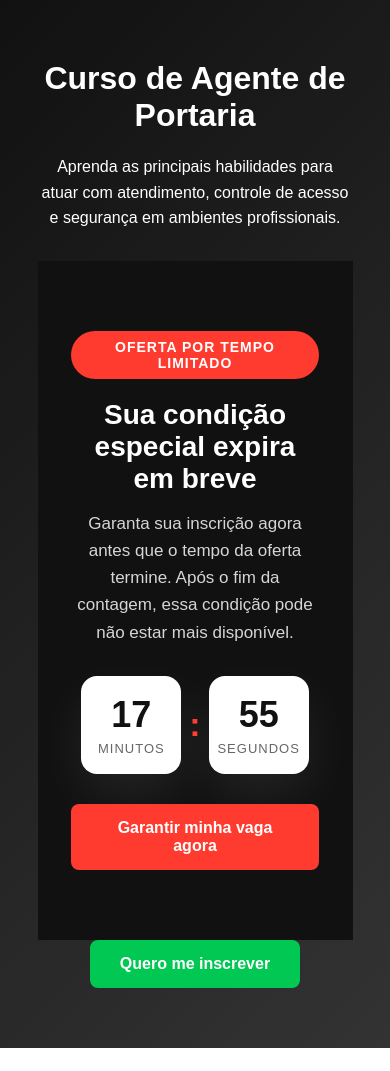
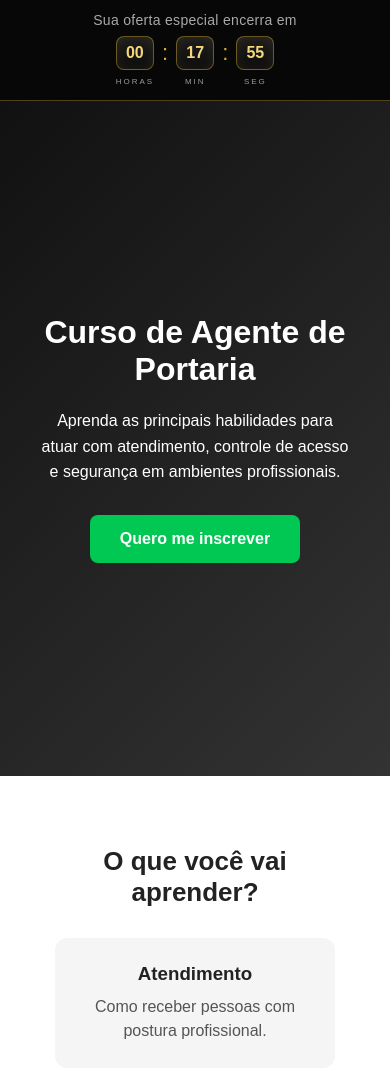
Before and after one commit to Jose-soares0/sistema-muito-simples-checkout, a plain HTML site: page index.html in a window 390 px wide. Shown: the top 1071 px of the page. Drawn offline with Linux system fonts and the light colour scheme.

Commit message:
Novo escassez

```diff
--- a/index.html
+++ b/index.html
@@ -8,6 +8,30 @@
   <link rel="stylesheet" href="style.css">
 </head>
 <body>
+  <section class="barra-urgencia">
+  <p>Sua oferta especial encerra em</p>
+
+  <div class="contador-topo">
+    <div class="tempo-box">
+      <span id="horas">00</span>
+      <small>HORAS</small>
+    </div>
+
+    <strong>:</strong>
+
+    <div class="tempo-box">
+      <span id="minutos">18</span>
+      <small>MIN</small>
+    </div>
+
+    <strong>:</strong>
+
+    <div class="tempo-box">
+      <span id="segundos">00</span>
+      <small>SEG</small>
+    </div>
+  </div>
+</section>
 
   <header class="hero">
     <div class="container">
@@ -16,39 +40,6 @@
         Aprenda as principais habilidades para atuar com atendimento,
         controle de acesso e segurança em ambientes profissionais.
       </p>
-      <section class="urgencia">
-  <div class="container urgencia-box">
-    <span class="urgencia-tag">Oferta por tempo limitado</span>
-
-    <h2>Sua condição especial expira em breve</h2>
-
-    <p>
-      Garanta sua inscrição agora antes que o tempo da oferta termine.
-      Após o fim da contagem, essa condição pode não estar mais disponível.
-    </p>
-
-    <div class="contador">
-      <div class="tempo">
-        <span id="minutos">18</span>
-        <small>minutos</small>
-      </div>
-
-      <div class="separador">:</div>
-
-      <div class="tempo">
-        <span id="segundos">00</span>
-        <small>segundos</small>
-      </div>
-    </div>
-
-    <a
-      href="https://app.abacatepay.com/pay/bill_42ZJueuzwbEM5Q32RHhcfyB0"
-      class="botao urgencia-botao"
-    >
-      Garantir minha vaga agora
-    </a>
-  </div>
-</section>
 
       <a
         href="https://app.abacatepay.com/pay/bill_42ZJueuzwbEM5Q32RHhcfyB0"
@@ -96,33 +87,33 @@
       </a>
     </div>
   </section>
-  <script>
-  let tempoRestante = 18 * 60;
+<script>
+  let tempoRestante = 18 * 60; // 18 minutos
 
+  const horasElemento = document.getElementById("horas");
   const minutosElemento = document.getElementById("minutos");
   const segundosElemento = document.getElementById("segundos");
 
-  function atualizarContador() {
-    const minutos = Math.floor(tempoRestante / 60);
+  function atualizarContadorTopo() {
+    const horas = Math.floor(tempoRestante / 3600);
+    const minutos = Math.floor((tempoRestante % 3600) / 60);
     const segundos = tempoRestante % 60;
 
+    horasElemento.textContent = String(horas).padStart(2, "0");
     minutosElemento.textContent = String(minutos).padStart(2, "0");
     segundosElemento.textContent = String(segundos).padStart(2, "0");
 
     if (tempoRestante <= 0) {
-      clearInterval(intervalo);
-      minutosElemento.textContent = "00";
-      segundosElemento.textContent = "00";
+      clearInterval(intervaloContador);
       return;
     }
 
     tempoRestante--;
   }
 
-  atualizarContador();
+  atualizarContadorTopo();
 
-  const intervalo = setInterval(atualizarContador, 1000);
+  const intervaloContador = setInterval(atualizarContadorTopo, 1000);
 </script>
-
 </body>
 </html>
--- a/style.css
+++ b/style.css
@@ -119,110 +119,92 @@ body {
   .preco h2 {
     font-size: 26px;
   }
-  .urgencia {
-  padding: 70px 20px;
-  background: #111;
-  color: white;
-  text-align: center;
-}
-
-.urgencia-box {
-  max-width: 760px;
-  margin: 0 auto;
-}
-
-.urgencia-tag {
-  display: inline-block;
-  background: #ff3b30;
-  color: white;
-  padding: 8px 16px;
-  border-radius: 999px;
-  font-size: 14px;
-  font-weight: bold;
-  margin-bottom: 20px;
-  text-transform: uppercase;
-  letter-spacing: 1px;
-}
-
-.urgencia h2 {
-  font-size: 36px;
-  margin-bottom: 15px;
-}
-
-.urgencia p {
-  font-size: 17px;
-  line-height: 1.6;
-  color: #d6d6d6;
-  max-width: 620px;
-  margin: 0 auto 30px;
-}
-
-.contador {
+  .barra-urgencia {
+  width: 100%;
+  background: #070707;
+  border-bottom: 1px solid rgba(212, 175, 55, 0.35);
+  color: #ffffff;
+  padding: 10px 20px 14px;
   display: flex;
   align-items: center;
   justify-content: center;
-  gap: 14px;
-  margin: 30px 0;
+  gap: 22px;
+  text-align: center;
+  position: sticky;
+  top: 0;
+  z-index: 999;
 }
 
-.tempo {
-  background: white;
-  color: #111;
-  width: 120px;
-  padding: 20px 10px;
-  border-radius: 16px;
-  box-shadow: 0 20px 50px rgba(255, 255, 255, 0.08);
+.barra-urgencia p {
+  color: #a9a9a9;
+  font-size: 15px;
+  margin: 0;
+  letter-spacing: 0.3px;
+
 }
 
-.tempo span {
-  display: block;
-  font-size: 42px;
-  font-weight: bold;
+.contador-topo {
+  display: flex;
+  align-items: flex-start;
+  justify-content: center;
+  gap: 8px;
 }
 
-.tempo small {
-  display: block;
-  margin-top: 5px;
-  font-size: 13px;
-  color: #666;
-  text-transform: uppercase;
-  letter-spacing: 1px;
+.tempo-box {
+  display: flex;
+  flex-direction: column;
+  align-items: center;
 }
 
-.separador {
-  font-size: 42px;
-  font-weight: bold;
-  color: #ff3b30;
+.tempo-box span {
+  display: flex;
+  align-items: center;
+  justify-content: center;
+  min-width: 42px;
+  height: 36px;
+  background: linear-gradient(180deg, #1c1c1c, #0d0d0d);
+  border: 1px solid rgba(212, 175, 55, 0.45);
+  border-radius: 8px;
+  color: #f5d77a;
+  font-size: 18px;
+  font-weight: 700;
+  box-shadow: inset 0 0 12px rgba(255, 215, 100, 0.08);
 }
 
-.urgencia-botao {
-  background: #ff3b30;
+.tempo-box small {
+  margin-top: 7px;
+  font-size: 9px;
+  color: #9b9b9b;
+  letter-spacing: 3px;
 }
 
-.urgencia-botao:hover {
-  background: #d92d24;
+.contador-topo strong {
+  color: #d4af37;
+  font-size: 22px;
+  line-height: 34px;
+  font-weight: 400;
 }
 
 @media (max-width: 600px) {
-  .urgencia h2 {
-    font-size: 28px;
+  .barra-urgencia {
+    flex-direction: column;
+    gap: 8px;
+    padding: 12px 10px 14px;
   }
 
-  .contador {
-    gap: 8px;
+  .barra-urgencia p {
+    font-size: 14px;
   }
 
-  .tempo {
-    width: 100px;
-    padding: 18px 8px;
+  .tempo-box span {
+    min-width: 38px;
+    height: 34px;
+    font-size: 16px;
   }
 
-  .tempo span {
-    font-size: 36px;
-  }
-
-  .separador {
-    font-size: 34px;
+  .tempo-box small {
+    font-size: 8px;
+    letter-spacing: 2px;
   }
 }
 }
```
